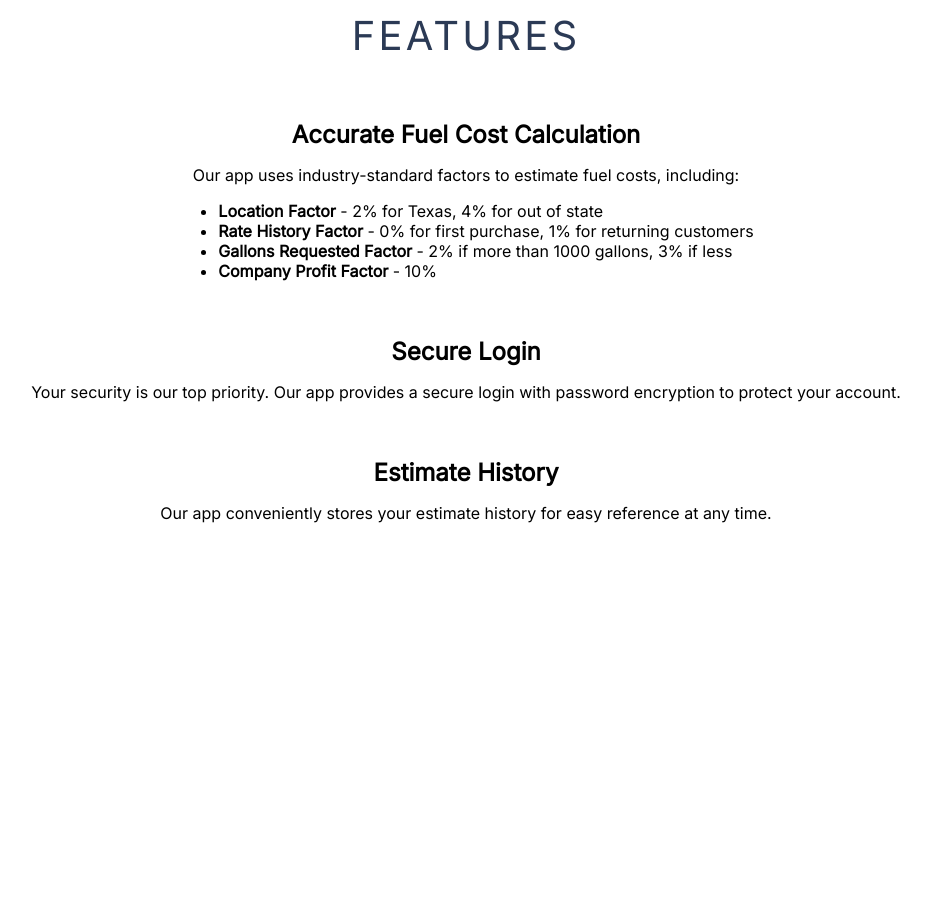
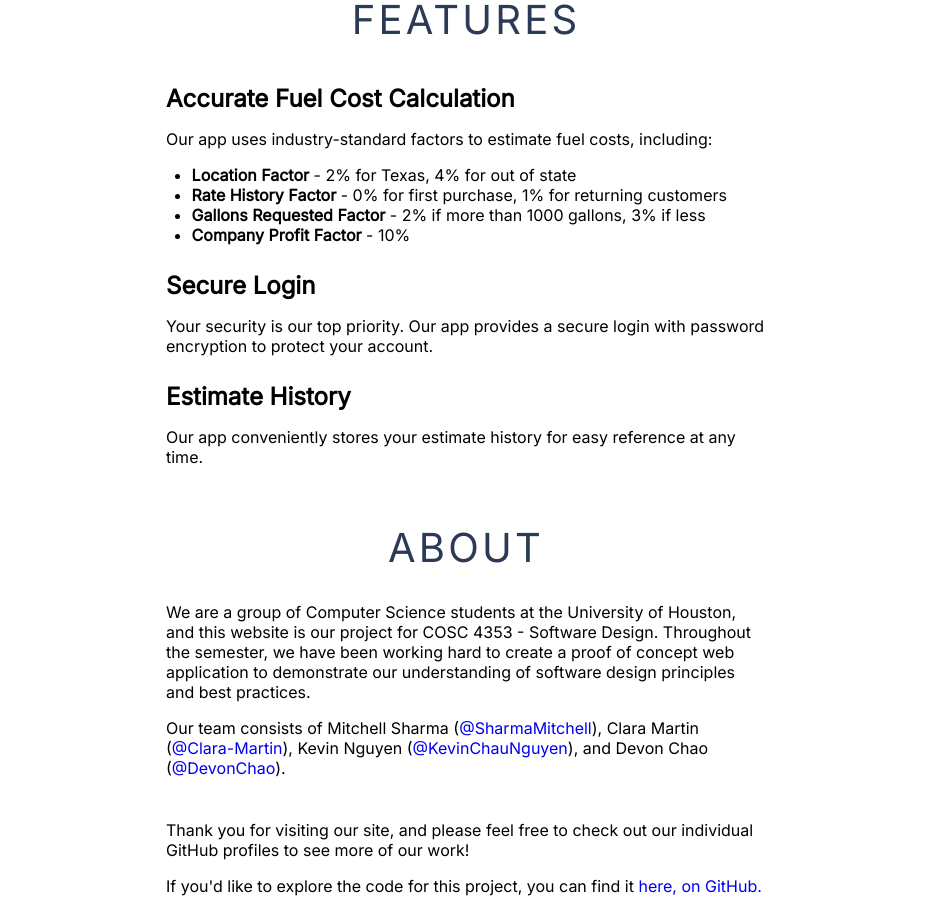
Before and after one commit to SharmaMitchell/COSC-4353-Fullstack, a React (Create React App) app in the folder frontend/: page / in a window 1280 px wide. Shown: the part 1080-2002 px from the top of the page, without its empty margins (174-1105 px from the left). Before the commit the page ends 1639 px from the top, so only its background shows below. Built offline with nearby package versions, Linux system fonts and the light colour scheme.

Commit message:
Styled features section, added about section to homepage

```diff
--- a/frontend/src/index.css
+++ b/frontend/src/index.css
@@ -18,3 +18,7 @@ code {
   font-family: source-code-pro, Menlo, Monaco, Consolas, 'Courier New',
     monospace;
 }
+
+html{
+  scroll-behavior: smooth;
+}
--- a/frontend/src/pages/home.js
+++ b/frontend/src/pages/home.js
@@ -35,9 +35,10 @@ const Home = props => {
               display: "flex",
               alignItems: "center",
               justifyContent: "center",
+              margin: "0 20px",
             }}
           >
-            <p style={{ maxWidth: 900 + "px" }}>
+            <p style={{ maxWidth: 900 + "px", marginTop: 0 }}>
               With this application, users can easily sign up for free, enter
               their relevant information into an estimate form, and get an
               esitmate within minutes. The backend of the application, powered
@@ -51,34 +52,54 @@ const Home = props => {
             </p>
           </div>
         </div>
-        <div id="features" style={{display: 'flex', flexDirection: 'column', alignItems: 'center'}}>
+        <div
+          id="features"
+          style={{
+            display: "flex",
+            flexDirection: "column",
+            alignItems: "center",
+          }}
+        >
           <SectionTitle text="Features" />
-          <div style={{ margin: "20px", maxWidth: 900+'px' }}>
-            <h2 className={styles.featuresHeading}>Accurate Fuel Cost Calculation</h2>
+          <div className={styles.featuresContainer}>
+            <h2 className={styles.featuresHeading}>
+              Accurate Fuel Cost Calculation
+            </h2>
             <p>
               Our app uses industry-standard factors to estimate fuel costs,
               including:
+              <ul
+                style={{
+                  textAlign: "left",
+                  maxWidth: 600 + "px",
+                  paddingLeft: "1.6em",
+                }}
+              >
+                <li>
+                  <b>Location Factor</b> - 2% for Texas, 4% for out of state
+                </li>
+                <li>
+                  <b>Rate History Factor</b> - 0% for first purchase, 1% for
+                  returning customers
+                </li>
+                <li>
+                  <b>Gallons Requested Factor</b> - 2% if more than 1000
+                  gallons, 3% if less
+                </li>
+                <li>
+                  <b>Company Profit Factor</b> - 10%
+                </li>
+              </ul>
             </p>
-            <ul style={{textAlign: 'left', maxWidth: 600+'px'}}>
-              <li><b>Location Factor</b> - 2% for Texas, 4% for out of state</li>
-              <li>
-                <b>Rate History Factor</b> - 0% for first purchase, 1% for returning customers
-              </li>
-              <li>
-                <b>Gallons Requested Factor</b> - 2% if more than 1000 gallons, 3% if
-                less
-              </li>
-              <li><b>Company Profit Factor</b> - 10%</li>
-            </ul>
           </div>
-          <div style={{ margin: "20px", maxWidth: 900+'px' }}>
+          <div className={styles.featuresContainer}>
             <h2 className={styles.featuresHeading}>Secure Login</h2>
             <p>
               Your security is our top priority. Our app provides a secure login
               with password encryption to protect your account.
             </p>
           </div>
-          <div style={{ margin: "20px", maxWidth: 900+'px' }}>
+          <div className={styles.featuresContainer}>
             <h2 className={styles.featuresHeading}>Estimate History</h2>
             <p>
               Our app conveniently stores your estimate history for easy
@@ -86,6 +107,42 @@ const Home = props => {
             </p>
           </div>
         </div>
+        <div>
+          <SectionTitle text="About" />
+          <div style={{display: 'flex', flexDirection: 'column', alignItems: 'center'}}>
+            <div className={styles.featuresContainer}>
+                <p style={{marginTop: 0}}>
+                We are a group of Computer Science students at the University of
+                Houston, and this website is our project for COSC 4353 - Software
+                Design. Throughout the semester, we have been working hard to
+                create a proof of concept web application to demonstrate our
+                understanding of software design principles and best practices.
+                </p>
+                <p>
+                Our team consists of Mitchell Sharma (
+                <a href="https://github.com/SharmaMitchell">@SharmaMitchell</a>),
+                Clara Martin (
+                <a href="https://github.com/Clara-Martin">@Clara-Martin</a>),
+                Kevin Nguyen (
+                <a href="https://github.com/KevinChauNguyen">@KevinChauNguyen</a>
+                ), and Devon Chao (
+                <a href="https://github.com/DevonChao">@DevonChao</a>).
+                </p>
+            </div>
+            <div className={styles.featuresContainer}>
+                <p>
+                Thank you for visiting our site, and please feel free to check out
+                our individual GitHub profiles to see more of our work!
+                </p>
+                <p>
+                If you'd like to explore the code for this project, you can find
+                it <a href="https://github.com/SharmaMitchell/COSC-4353-Fullstack">
+                    here, on GitHub.
+                </a>
+                </p>
+            </div>
+          </div>
+        </div>
       </div>
     );
 };
--- a/frontend/src/pages/home.module.css
+++ b/frontend/src/pages/home.module.css
@@ -33,3 +33,9 @@
 .featuresHeading{
     margin: 0;
 }
+.featuresContainer{
+    width: 600px;
+    max-width: 95vw;
+    text-align: left;
+    margin: 0 20px 10px 20px;
+}
```
